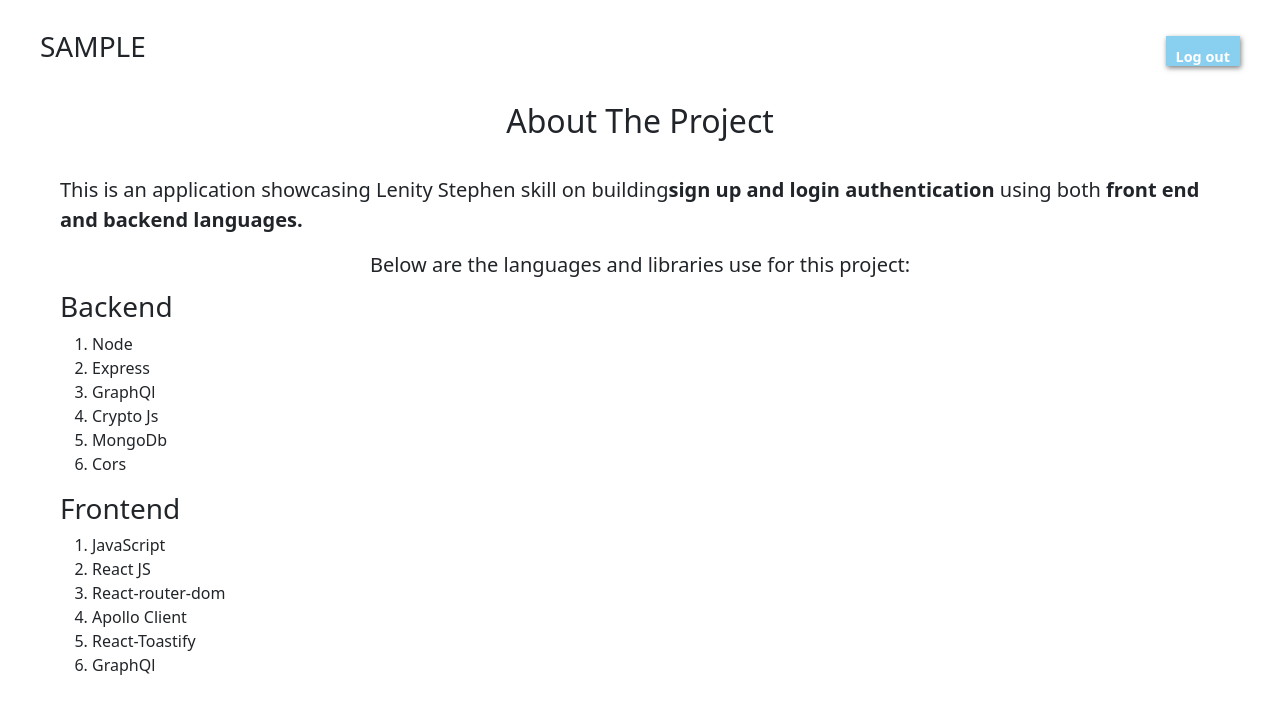
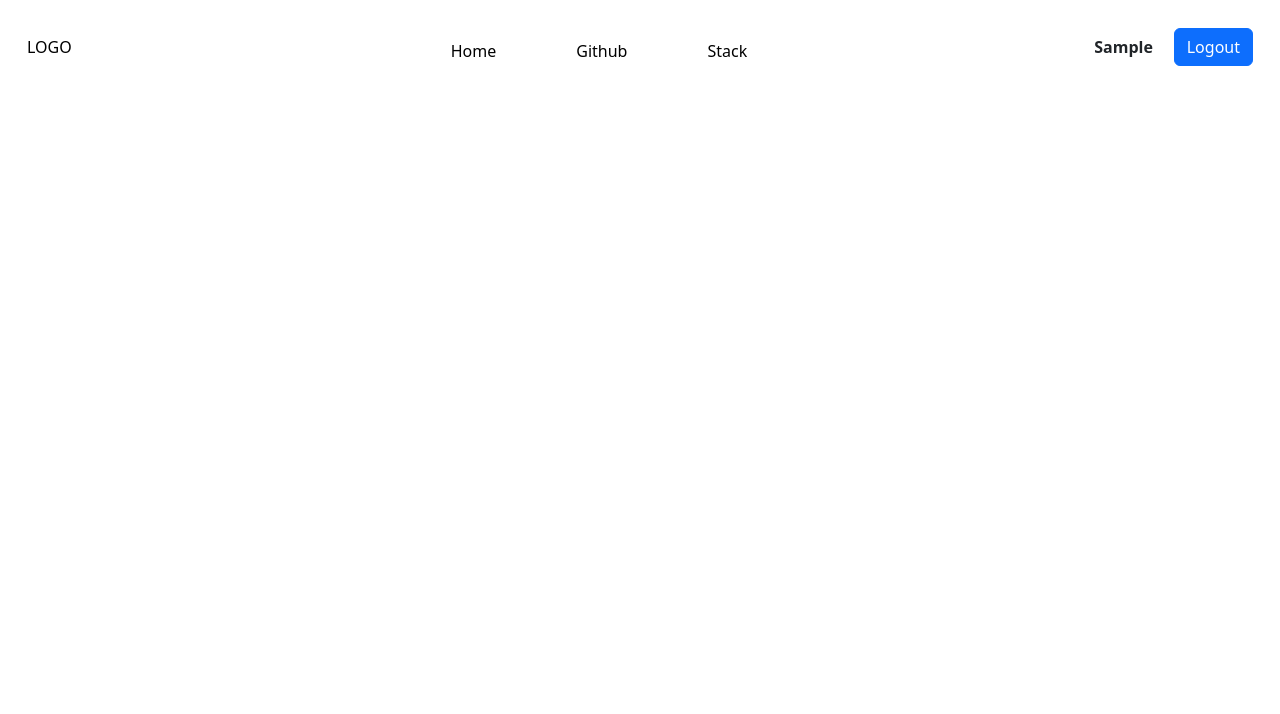
Before and after one commit to LightUpdev/Authentication-Api-With-Graphql, a React (Create React App) app in the folder frontend/: page /welcome in a window 1280 px wide. Shown: the top 714 px of the page. Built offline with nearby package versions, Linux system fonts and the light colour scheme; sample sign-in values are in the browser's storage.

Commit message:
updated styles

```diff
--- a/frontend/src/App.css
+++ b/frontend/src/App.css
@@ -60,43 +60,12 @@ label {
   font-size: 10px;
   font-weight: 500;
 }
-.welcome-page {
-  padding: 15px 10px;
-  margin: 15px 30px;
-}
-.welcome-page h1 {
-  font-size: 1.5rem;
-  padding: 15px 10px;
-  margin: 15px 10px;
-  align-self: center;
-  justify-self: center;
-  text-align: center;
-}
-.welcome-page p {
-  padding: 5px 10px;
-  margin: 5px 10px;
-  align-self: center;
-  justify-self: center;
-  font-size: 20px;
+.btn-89cff0 {
+  background: #89cff0 !important;
+  color: black !important;
+  font-weight: 500 !important;
 }
 
-.welcome-page .log-out {
-  color: white;
-  padding: 10px;
-  background-color: #89cff0;
-  height: 30px;
-  border: 0;
-  font-size: 0.9rem;
-  font-weight: bold;
-  box-shadow: 1px 2px 5px rgba(0, 0, 0, 0.5);
-  cursor: pointer;
-  align-self: center;
-  align-items: center;
-}
-
-.welcome-page .skill-list {
-  margin: 0 20px;
-}
 .input-field {
   display: flex;
   flex-direction: column;
@@ -115,19 +84,71 @@ label {
   color: #89cff0;
   cursor: pointer;
 }
-.welcome-page-header {
+a {
+  text-decoration: none !important;
+  color: black !important;
+}
+
+.err {
+  display: flex;
+  align-items: center;
+  justify-content: center;
+  margin: auto auto;
+}
+.err small {
+  color: red;
+  word-wrap: wrap;
+}
+.nav-bar {
+  padding: 15px;
   display: flex;
   justify-content: space-between;
   align-items: center;
+}
+.nav-links ul {
+  display: inline-flex;
+  list-style: none;
+  gap: 5rem;
+  align-items: center;
+  margin-top: 1.5rem;
+}
+.nav-links ul li {
+  color: black;
+  font-weight: 500;
+}
+.user-action {
+  display: flex;
+  gap: 1.3rem;
+  justify-content: center;
+  align-items: center;
+}
+.user-action .user-name {
+  font-weight: 700;
+}
+.welcome-container {
+  height: 100vh;
+}
+.validation-wrapper {
+  display: grid;
+  align-self: center;
+  padding: 0px;
+}
+.validation-wrapper div small {
+  font-size: 12px;
+  word-wrap: nowrap;
+}
+.font-danger{
+  color: hsl(0, 100%, 74%);
+}
+.font-success{
+  color: rgb(85, 255, 7);
 }
 
 @media only screen and (min-width: 768px) {
   .app-header {
     font-size: 1.5rem;
   }
-  .welcome-page h1 {
-    font-size: 2rem;
-  }
+
   .form-container {
     display: flex;
     height: 100vh;
@@ -145,4 +166,12 @@ label {
   input {
     margin-bottom: 9px;
   }
+  .validation-wrapper {
+    display: grid;
+    justify-items: center;
+    justify-content: center;
+    align-self: center;
+    margin-right: 3.9rem;
+    padding: 10px;
+  }
 }
--- a/frontend/src/pages/WelcomePage.jsx
+++ b/frontend/src/pages/WelcomePage.jsx
@@ -1,5 +1,5 @@
 import React from "react";
-import { useNavigate } from "react-router-dom";
+import { Link, useNavigate } from "react-router-dom";
 
 const WelcomePage = () => {
   const navigate = useNavigate();
@@ -9,44 +9,37 @@ const WelcomePage = () => {
   };
   const data = localStorage.getItem("User");
   const user = JSON.parse(data);
-  console.log(user);
   return (
-    <div className="welcome-page">
-      <div className="welcome-page-header">
-        <h3>{user?.firstName.toUpperCase()}</h3>
-        <button className="log-out" onClick={logOut}>
-          Log out
-        </button>
+    <>
+      <div className="container-fluid welcome-container">
+        <div className="container- nav-bar">
+          <div className="nav-logo">
+            <Link>LOGO</Link>
+          </div>
+          <div className="nav-links">
+            <ul>
+              <li>
+                <Link to="/">Home</Link>
+              </li>
+              <li>
+                <Link to="https://github.com/LightUpdev">Github</Link>
+              </li>
+              <li>
+                <Link to="#stack">Stack</Link>
+              </li>
+            </ul>
+          </div>
+          <div className="user-action">
+            <div className="user-name">{user?.firstName}</div>
+            <div className="log-out">
+              <div className="btn btn-primary" onClick={() => logOut()}>
+                Logout
+              </div>
+            </div>
+          </div>
+        </div>
       </div>
-
-      <h1>About The Project</h1>
-      <p>
-        This is an application showcasing Lenity Stephen skill on building
-        <b>sign up and login authentication</b> using both
-        <b> front end and backend languages.</b>
-      </p>
-      <p> Below are the languages and libraries use for this project:</p>
-      <div className="skill-list">
-        <h3>Backend</h3>
-        <ol>
-          <li>Node</li>
-          <li>Express</li>
-          <li>GraphQl</li>
-          <li>Crypto Js</li>
-          <li>MongoDb</li>
-          <li>Cors</li>
-        </ol>
-        <h3>Frontend</h3>
-        <ol>
-          <li>JavaScript</li>
-          <li>React JS</li>
-          <li>React-router-dom</li>
-          <li>Apollo Client</li>
-          <li>React-Toastify</li>
-          <li>GraphQl</li>
-        </ol>
-      </div>
-    </div>
+    </>
   );
 };
 
```
